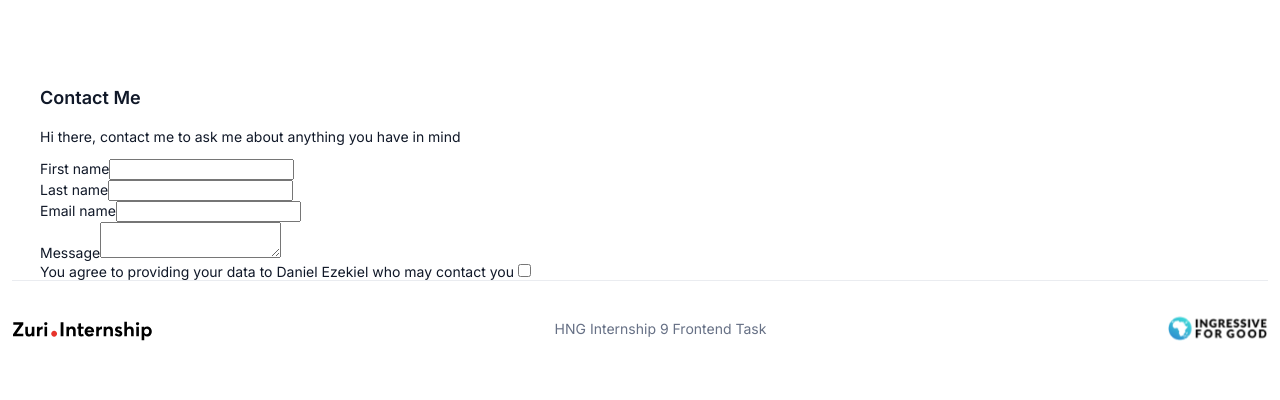
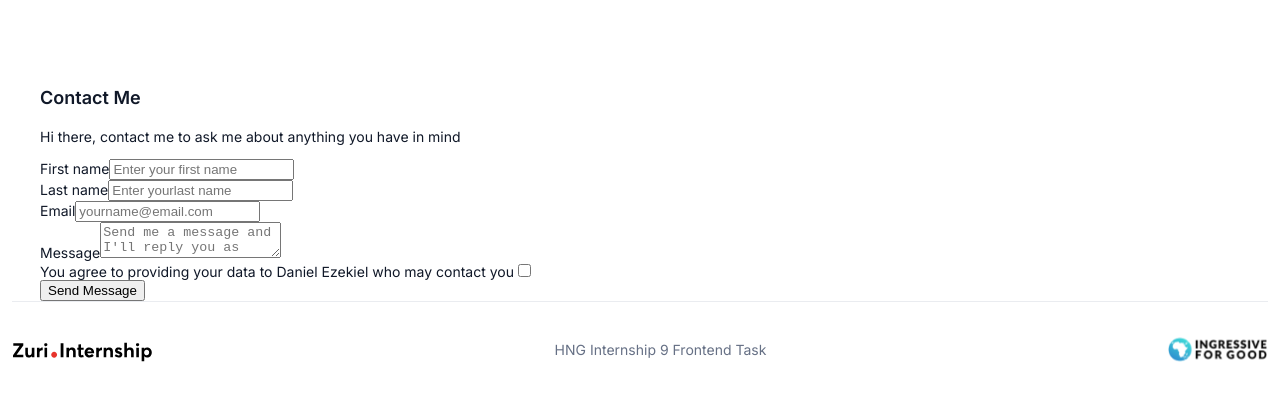
Before and after one commit to Daniel-Ezekiel/HNG-I9, a React (Create React App) app in the folder linktree-profile-page/: page /contact in a window 1280 px wide. Shown: the top 400 px of the page. Built offline with nearby package versions, Linux system fonts and the light colour scheme.

Commit message:
feat: added necessary id and  attributes to the form fields in the contact form

```diff
--- a/linktree-profile-page/src/components/Form.js
+++ b/linktree-profile-page/src/components/Form.js
@@ -3,24 +3,25 @@ const Form = () => {
         <form>
             <div className="form-control">
                 <label>First name</label>
-                <input id="first__name" name="first name" type="text" />
+                <input id="first_name" name="first name" type="text" placeholder="Enter your first name" required/>
             </div>
             <div className="form-control">
                 <label>Last name</label>
-                <input id="last__name" name="last name" type="text" />
+                <input id="last_name" name="last name" type="text" placeholder="Enter yourlast name" required/>
             </div>
             <div className="form-control">
-                <label>Email name</label>
-                <input id="email" name="email" type="text" />
+                <label>Email</label>
+                <input id="email" name="email" type="text" placeholder="yourname@email.com" required/>
             </div>
             <div className="form-control">
                 <label>Message</label>
-                <textarea id="message" name="message" />
+                <textarea id="message" name="message" placeholder="Send me a message and I'll reply you as soon as possible..." required/>
             </div>
             <div className="form-control form-control-check">
                 <label>You agree to providing your data to Daniel Ezekiel who may contact you</label>
-                <input id="first__name" name="first name" type="checkbox" />
+                <input id="checkbox" name="agreement" type="checkbox" required />
             </div>
+            <button id="btn__submit">Send Message</button>
         </form>
     );
 }
```
